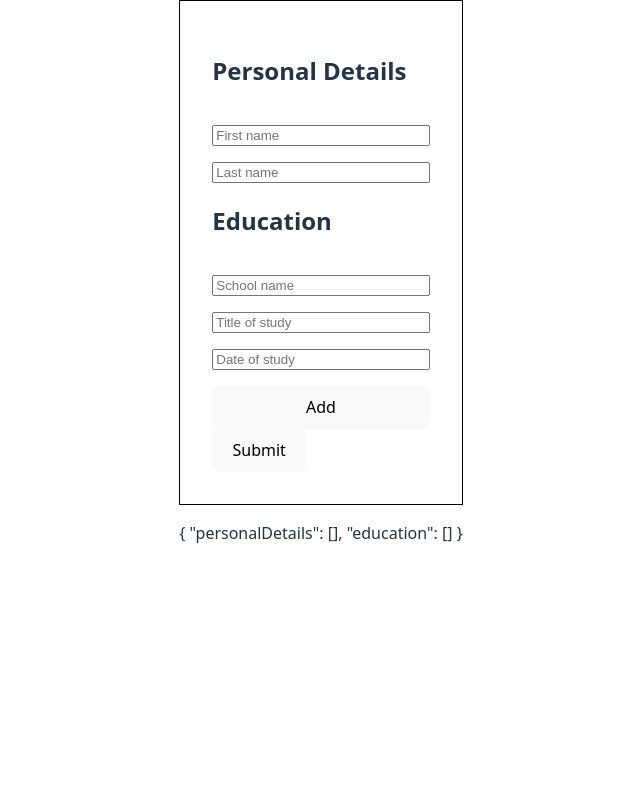
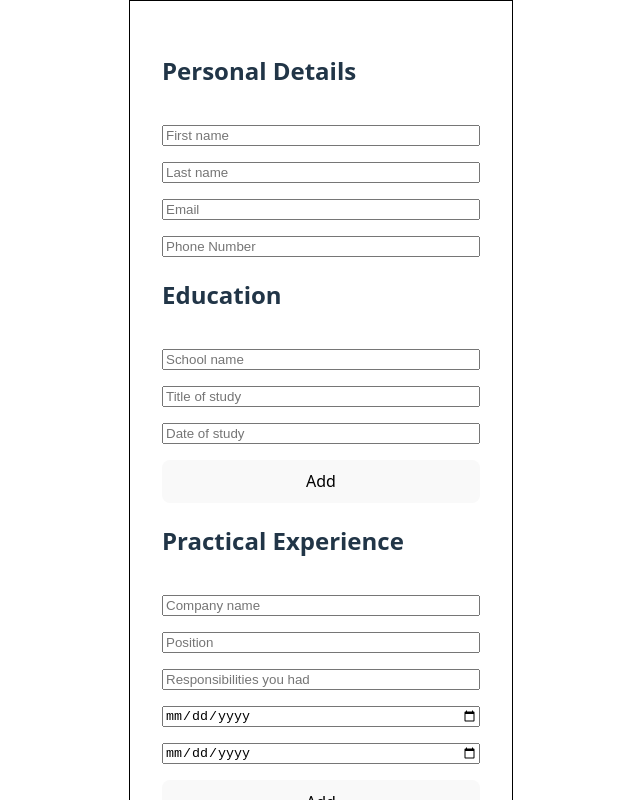
Before and after one commit to B3n9219/CV-maker, a React (Vite) app: page / in a window 1280 px wide. Shown: the top 800 px of the page, without its empty margins (319-959 px from the left). Built offline with nearby package versions, Linux system fonts and the light colour scheme.

Commit message:
Finished the form and basic styling

```diff
--- a/src/App.css
+++ b/src/App.css
@@ -1,3 +1,7 @@
+* {
+  box-sizing: border-box;
+}
+
 body {
   display: flex;
   justify-content: center;
@@ -7,4 +11,6 @@ body {
 #root {
   display: flex;
   flex-direction: column;
+  width: 30vw;
+  gap: 2rem;
 }
--- a/src/App.jsx
+++ b/src/App.jsx
@@ -9,11 +9,16 @@ import './App.css'
 
 function App() {
     const [formData, setFormData] = useState({
-        "personalDetails": [], "education": []
+        "personalDetails": [], "education": [], "practicalExperience": []
         })
     function updateSection(sectionName, newValue) {
         setFormData(prev => {
-            const updatedSectionData = newValue(prev[sectionName]);
+            let updatedSectionData
+            if (typeof newValue === "function") {
+                updatedSectionData = newValue(prev[sectionName]);
+            } else {
+                updatedSectionData = newValue
+            }
             return { ...prev, [sectionName]: updatedSectionData };
         });
     }
@@ -31,8 +36,11 @@ function App() {
             <Form editing={displayHidden} submit={submitForm} edit={() => setDisplayHidden(true)}>
                 <Section title="Personal Details" type="single" sectionData={formData.personalDetails}
                        setSectionData={value => updateSection("personalDetails", value)}
-                       inputs = {[{name: "firstName", label: "First name", type:"text"},
-                                {name: "lastName", label: "Last name", type:"text"}]} >
+                       inputs = {
+                                [{name: "firstName", label: "First name", type:"text"},
+                                {name: "lastName", label: "Last name", type:"text"},
+                                {name: "email", label: "Email", type:"email"},
+                                {name: "phoneNumber", label: "Phone Number", type:"tel"}]} >
                 </Section>
                 <Section title="Education" type="multiple" sectionData={formData.education}
                          setSectionData={value => updateSection("education", value)}
@@ -40,6 +48,15 @@ function App() {
                             [{name: "schoolName", label: "School name", type:"text"},
                              {name: "studyTitle", label: "Title of study", type:"text"},
                              {name: "studyDate", label: "Date of study", type:"text"}]} >
+                </Section>
+                <Section title="Practical Experience" type="multiple" sectionData={formData.practicalExperience}
+                         setSectionData={value => updateSection("practicalExperience", value)}
+                         inputs = {
+                             [{name: "company", label: "Company name", type:"text"},
+                             {name: "position", label: "Position", type:"text"},
+                             {name: "responsibilities", label: "Responsibilities you had", type:"text"},
+                             {name: "startDate", label: "Start date", type:"date"},
+                             {name: "endDate", label: "End date", type:"date"}]} >
                 </Section>
             </Form>
             <Display data={formData} hidden={displayHidden}/>
--- a/src/components/Display.jsx
+++ b/src/components/Display.jsx
@@ -1,27 +1,55 @@
+import "/src/styles/Display.css"
+
 export default function Display({data, hidden}) {
+    console.log("PD", data.personalDetails)
     return (
         <div className="display">
             {!hidden? (
                 <>
-                {data.personalDetails.length > 0? (
-                    <>
+                {data.personalDetails && Object.keys(data.personalDetails).length > 0? (
+                    <div class="personal">
                         <h2>Personal Information</h2>
-                        <h3>{data.personalDetails[0].firstName}</h3>
-                        <h3>{data.personalDetails[0].lastName}</h3>
-                    </>)
+                        <h3>{data.personalDetails.firstName + " " + data.personalDetails.lastName}</h3>
+                        <ul>
+                            <li>Email: {data.personalDetails.email}</li>
+                            <li>Phone Number: {data.personalDetails.phoneNumber}</li>
+                        </ul>
+                    </div>)
                     : null}
-                {data.education.length > 0? (
-                    <>
+                    {data.education.length > 0? (
+                    <div class="education">
                         <h2>Education</h2>
-                        {data.education.map(item => (
-                            <>
-                                <h3>School Name: {item.schoolName}</h3>
-                                <h3>Study Title: {item.studyTitle}</h3>
-                                <h3>Study Date: {item.studyDate}</h3>
-                            </>)
-                        )}
-                    </>)
+                        <ol>
+                            {data.education.map(item => (
+                                <li>
+                                    <h3>{item.schoolName}</h3>
+                                    <ul>
+                                        <li>Study Title: {item.studyTitle}</li>
+                                        <li>Study Date: {item.studyDate}</li>
+                                    </ul>
+                                </li>)
+                            )}
+                        </ol>
+                    </div>)
                     : null}
+                    {data.practicalExperience.length > 0? (
+                            <div class="practical">
+                                <h2>Practical Experience</h2>
+                                <ol>
+                                {data.practicalExperience.map(item => (
+                                    <li>
+                                        <h3>{item.company}</h3>
+                                        <ul>
+                                            <li>Position: {item.position}</li>
+                                            <li>Responsibilities: {item.responsibilities}</li>
+                                            <li>Start Date: {item.startDate}</li>
+                                            <li>End Date: {item.endDate}</li>
+                                        </ul>
+                                    </li>)
+                                )}
+                                </ol>
+                            </div>)
+                        : null}
                 </>
                 )
             : null}
--- a/src/components/Section.jsx
+++ b/src/components/Section.jsx
@@ -2,13 +2,19 @@ import "/src/styles/Section.css"
 import Input from "./Input.jsx"
 import Card from "./Card.jsx"
 
-import {useState} from 'react'
+import {useState, useEffect} from 'react'
 
 
 
 export default function Section({title, type="single", sectionData, setSectionData, inputs}) {
-    const [inputData, setInputData] = useState({})
+    const [inputData, setInputData] = useState(type==="single"? sectionData: {})
     const [editingIndex, setEditingIndex] = useState(null)
+    useEffect(() => {
+        if (type === "single") {
+            // For single type, update sectionData whenever inputData changes
+            setSectionData(inputData);
+        }
+    }, [inputData]);
     function addInfo() {
         setSectionData(prevData => prevData? [...prevData, inputData] : [inputData])
         console.log("Section data", sectionData)
--- /dev/null
+++ b/src/styles/Display.css
@@ -0,0 +1,3 @@
+.display div {
+    border-top: 1px solid black
+}
--- a/src/styles/Form.css
+++ b/src/styles/Form.css
@@ -1,4 +1,5 @@
 .form {
     border: 1px solid black;
     padding: 2rem;
+    width: 100%
 }
```
